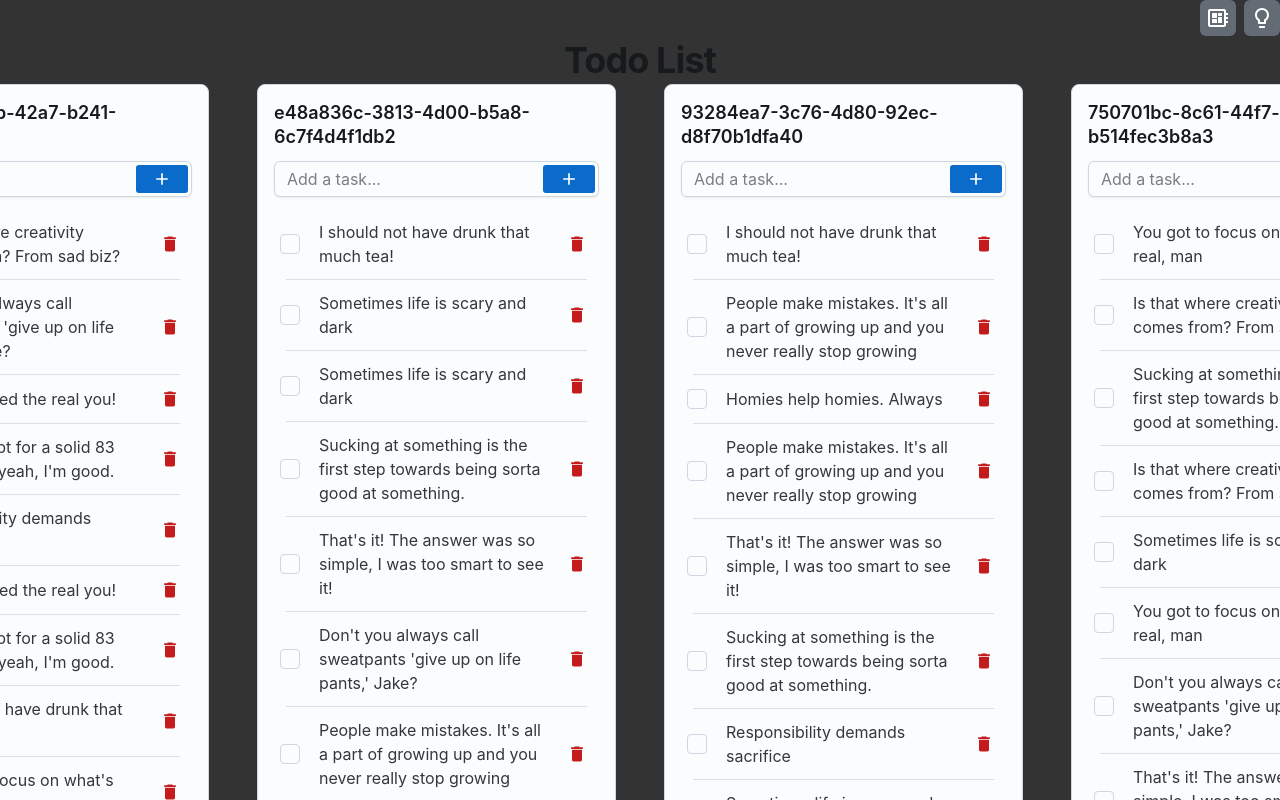
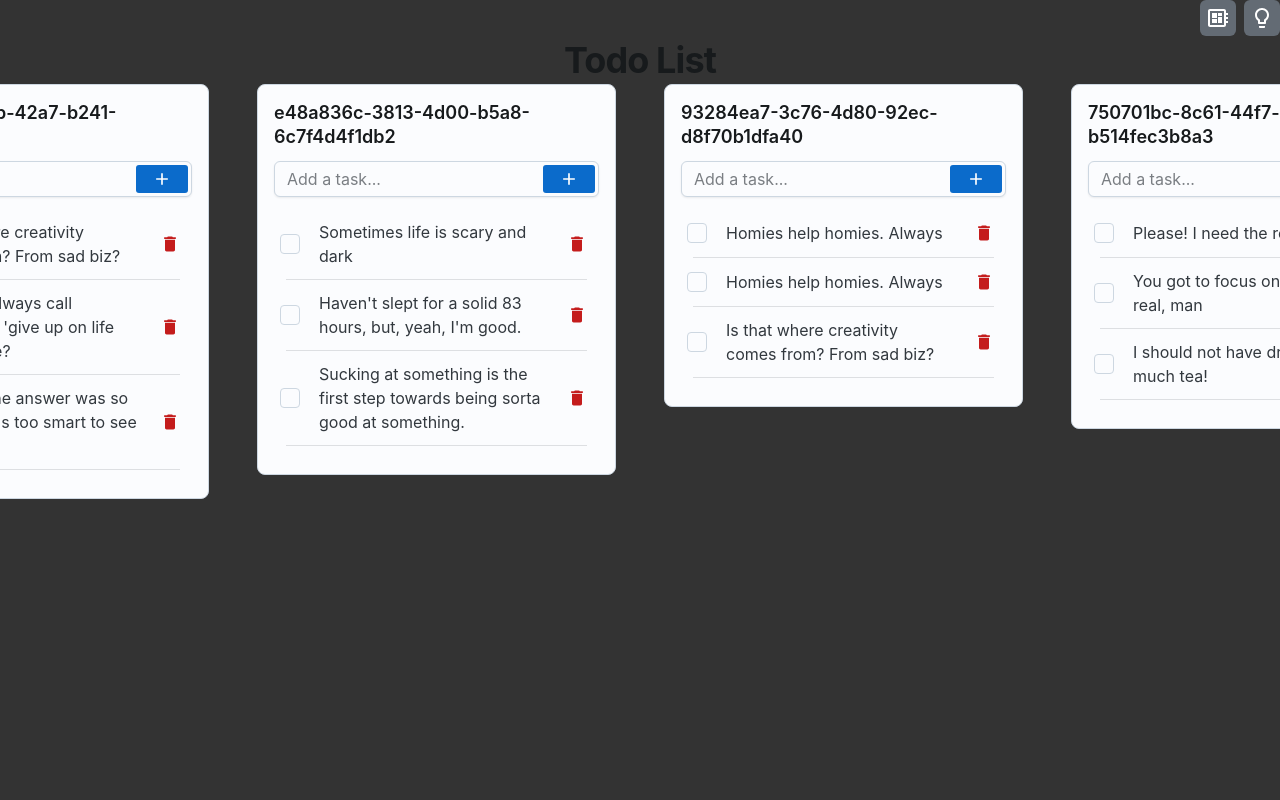
Before and after one commit to NeodymiumFerBore/local-todo, a React (Vite) app: page / in a window 1280 px wide. Shown: the top 800 px of the page. Built offline with nearby package versions, Linux system fonts and the light colour scheme.

Commit message:
Replace interface QuoteMap by TodoItemMap

```diff
--- a/src/App.tsx
+++ b/src/App.tsx
@@ -4,7 +4,7 @@ import { GUID, TTodoList } from "./types";
 import { CssVarsProvider, IconButton, Stack, Typography } from "@mui/joy";
 import { ThemeToggle } from "./components/ThemeToggle";
 import { DeveloperBoard } from "@mui/icons-material";
-import { generateQuoteMap } from "./components/data";
+import { generateTodoItemMap } from "./components/data";
 import Board from "@/components/MyBoard";
 import "./styles.css";
 
@@ -136,7 +136,7 @@ export default function App() {
           {/* Board */}
           <Stack alignItems={"center"}>
             <Typography level="h1">Todo List</Typography>
-            <Board initial={generateQuoteMap(500)}></Board>
+            <Board initial={generateTodoItemMap(15)}></Board>
           </Stack>
           {/*
           <Button onClick={addList}>Add List</Button>
--- a/src/components/MyBoard.tsx
+++ b/src/components/MyBoard.tsx
@@ -5,15 +5,15 @@ import type {
   DroppableProvided,
 } from "@hello-pangea/dnd";
 import { DragDropContext, Droppable } from "@hello-pangea/dnd";
-import type { QuoteMap, Quote } from "../types";
+import type { TodoItemMap, Quote } from "../types";
 import Column from "./MyColumn";
-import reorder, { reorderQuoteMap } from "../reorder";
+import reorder, { reorderTodoItemMap } from "../reorder";
 import { PartialAutoScrollerOptions } from "@hello-pangea/dnd/src/state/auto-scroller/fluid-scroller/auto-scroller-options-types";
 import { Stack } from "@mui/joy";
 
 interface Props {
-  initial: QuoteMap;
-  onChange?: (quotes: QuoteMap) => void;
+  initial: TodoItemMap;
+  onChange?: (quotes: TodoItemMap) => void;
   withScrollableColumns?: boolean;
   isCombineEnabled?: boolean;
   containerHeight?: string;
@@ -37,7 +37,7 @@ export default function Board(props: Props) {
       const column: Quote[] = quotes[result.source.droppableId];
       const withQuoteRemoved: Quote[] = [...column];
       withQuoteRemoved.splice(result.source.index, 1);
-      const columns: QuoteMap = {
+      const columns: TodoItemMap = {
         ...quotes,
         [result.source.droppableId]: withQuoteRemoved,
       };
@@ -73,7 +73,7 @@ export default function Board(props: Props) {
     }
 
     // reordering quotes
-    const data = reorderQuoteMap({
+    const data = reorderTodoItemMap({
       quoteMap: quotes,
       source,
       destination,
--- a/src/components/data.tsx
+++ b/src/components/data.tsx
@@ -5,7 +5,7 @@ import {
   GUID,
   type Author,
   type Quote,
-  type QuoteMap,
+  type TodoItemMap,
   type TTodoList,
   TTodoItem,
 } from "../types";
@@ -127,9 +127,9 @@ export const getQuotes = (count: number = quotes.length): Quote[] =>
     return custom;
   });
 
-export const generateQuoteMap = (quoteCount: number): QuoteMap =>
+export const generateTodoItemMap = (quoteCount: number): TodoItemMap =>
   authors.reduce(
-    (previous: QuoteMap, author: Author) => ({
+    (previous: TodoItemMap, author: Author) => ({
       ...previous,
       [author.id]: getQuotes(quoteCount / authors.length),
     }),
@@ -170,8 +170,8 @@ export function generateTodoItems(count: number, listId: GUID): TTodoItem[] {
 // export function generateTodoListMap(
 //   lists: TTodoList[],
 //   todoItems: TTodoItem[]
-// ): QuoteMap {
-//   lists.reduce((previous: QuoteMap, listId: GUID) => ({
+// ): TodoItemMap {
+//   lists.reduce((previous: TodoItemMap, listId: GUID) => ({
 //     ...previous,
 //     [listId.str]: todoItems.filter((e) => e.listId.str === listId.str),
 //   }));
--- a/src/reorder.tsx
+++ b/src/reorder.tsx
@@ -1,5 +1,5 @@
 import type { DraggableLocation } from "@hello-pangea/dnd";
-import type { Quote, QuoteMap } from "./types";
+import type { Quote, TodoItemMap } from "./types";
 
 // a little function to help us with reordering the result
 /**
@@ -25,21 +25,21 @@ function reorder<TItem>(
 
 export default reorder;
 
-interface ReorderQuoteMapArgs {
-  quoteMap: QuoteMap;
+interface ReorderTodoItemMapArgs {
+  quoteMap: TodoItemMap;
   source: DraggableLocation;
   destination: DraggableLocation;
 }
 
-export interface ReorderQuoteMapResult {
-  quoteMap: QuoteMap;
+export interface ReorderTodoItemMapResult {
+  quoteMap: TodoItemMap;
 }
 
-export const reorderQuoteMap = ({
+export const reorderTodoItemMap = ({
   quoteMap,
   source,
   destination,
-}: ReorderQuoteMapArgs): ReorderQuoteMapResult => {
+}: ReorderTodoItemMapArgs): ReorderTodoItemMapResult => {
   const current: Quote[] = [...quoteMap[source.droppableId]];
   const next: Quote[] = [...quoteMap[destination.droppableId]];
   const target: Quote = current[source.index];
@@ -51,7 +51,7 @@ export const reorderQuoteMap = ({
       source.index,
       destination.index
     );
-    const result: QuoteMap = {
+    const result: TodoItemMap = {
       ...quoteMap,
       [source.droppableId]: reordered,
     };
@@ -67,7 +67,7 @@ export const reorderQuoteMap = ({
   // insert into next
   next.splice(destination.index, 0, target);
 
-  const result: QuoteMap = {
+  const result: TodoItemMap = {
     ...quoteMap,
     [source.droppableId]: current,
     [destination.droppableId]: next,
--- a/src/types/index.tsx
+++ b/src/types/index.tsx
@@ -1,3 +1,5 @@
+import type { DraggableId, DraggableLocation } from "@hello-pangea/dnd";
+
 // https://stackoverflow.com/a/37144720
 export class GUID {
   public readonly str: string;
@@ -31,8 +33,6 @@ export type TTodoList = {
   description: string;
 };
 
-import type { DraggableId, DraggableLocation } from "@hello-pangea/dnd";
-
 export type Id = string;
 
 export interface Author {
@@ -53,6 +53,6 @@ export interface Dragging {
   location: DraggableLocation;
 }
 
-export interface QuoteMap {
+export interface TodoItemMap {
   [key: string]: Quote[];
 }
```
